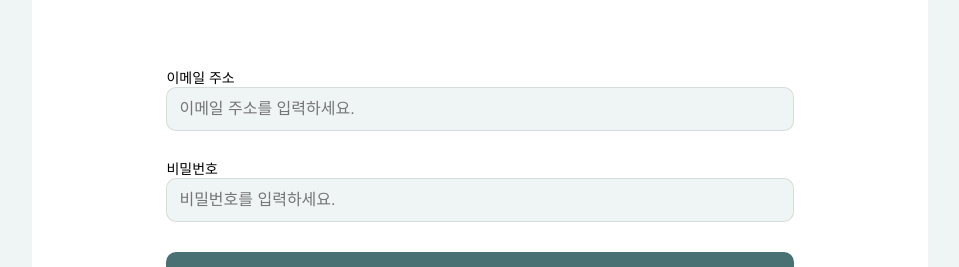
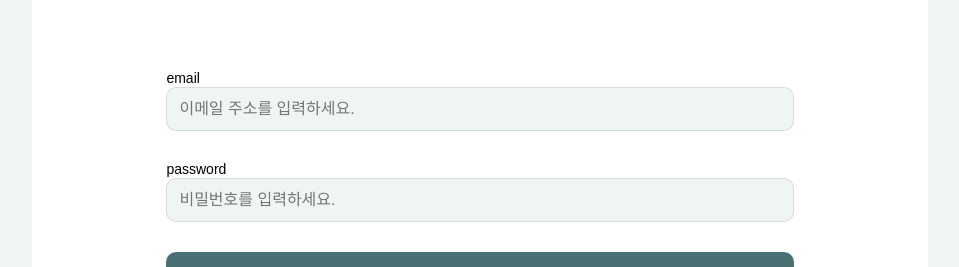
Before and after one commit to wanted-pre-onboarding-team-7/pre-onboarding-8th-1-7, a React (Create React App) app: page / in a window 1280 px wide. Shown: the part 234-501 px from the top of the page, without its empty margins (160-1119 px from the left). Built offline with nearby package versions, Linux system fonts and the light colour scheme.

Commit message:
Refactor: TextInput, constants 파일 분리

```diff
--- a/src/components/SignForm.js
+++ b/src/components/SignForm.js
@@ -1,7 +1,9 @@
 import { useEffect, useState } from 'react';
 import styled from 'styled-components';
 import { theme } from '../theme';
-import { postAuth, SUBMIT_BTN } from '../utils/auth-fn';
+import { postAuth } from '../utils/auth-fn';
+import { SUBMIT_BTN } from '../utils/constants';
+import TextInput from './TextInput';
 
 export default function SignForm({ signState, handlePostResponse }) {
   const [form, setForm] = useState(initialForm);
@@ -21,31 +23,15 @@ export default function SignForm({ signState, handlePostResponse }) {
     e.preventDefault();
     postAuth(form, signState, handlePostResponse);
   };
+
   return (
     <Form onSubmit={handleSubmit}>
-      <InputWrapper>
-        <InputLabel for="email">이메일 주소</InputLabel>
-        <Input
-          type="email"
-          id="email"
-          required
-          placeholder="이메일 주소를 입력하세요."
-          value={form.email}
-          onChange={handleChange}
-        />
-      </InputWrapper>
-      <InputWrapper>
-        <InputLabel for="password">비밀번호</InputLabel>
-        <Input
-          type="password"
-          id="password"
-          placeholder="비밀번호를 입력하세요."
-          minLength={8}
-          value={form.password}
-          required
-          onChange={handleChange}
-        />
-      </InputWrapper>
+      <TextInput type="email" value={form.email} onChange={handleChange} />
+      <TextInput
+        type="password"
+        value={form.password}
+        onChange={handleChange}
+      />
       <SubmitBtn
         type="submit"
         bgColor={theme.btnColor}
@@ -61,25 +47,7 @@ const Form = styled.form`
   width: 70%;
   gap: 30px;
 `;
-const InputWrapper = styled.div`
-  display: flex;
-  flex-direction: column;
-`;
-const InputLabel = styled.span`
-  font-size: 14px;
-`;
-const Input = styled.input`
-  font-size: 16px;
-  border: 1px solid rgba(0, 0, 0, 0.1);
-  border-radius: 10px;
-  padding: 12px;
-  :valid {
-    background-color: white;
-  }
-  :invalid {
-    background-color: #eff5f5;
-  }
-`;
+
 const SubmitBtn = styled.input`
   border: none;
   font-size: 16px;
--- /dev/null
+++ b/src/components/SignToggleBtn.js
@@ -0,0 +1,31 @@
+import styled from 'styled-components';
+import { theme } from '../theme';
+import { SIGN_UP, SIGN_IN, TOGGLE_TEXT } from '../utils/constants';
+
+export default function SignToggleBtn({ signState, setSignState }) {
+  const handleToggleClick = () => {
+    setSignState((prevState) => {
+      return prevState === SIGN_UP ? SIGN_IN : SIGN_UP;
+    });
+  };
+
+  return (
+    <ToggleBtn bgColor={theme.btnColor} onClick={handleToggleClick}>
+      <ToggleText>{TOGGLE_TEXT[signState]}</ToggleText>
+    </ToggleBtn>
+  );
+}
+
+const ToggleBtn = styled.div`
+  background-color: ${(props) => props.bgColor};
+  padding: 10px;
+  border-radius: 10px;
+  position: absolute;
+  top: 20px;
+  right: 20px;
+  cursor: pointer;
+`;
+const ToggleText = styled.span`
+  font-size: 14px;
+  color: white;
+`;
--- /dev/null
+++ b/src/components/TextInput.js
@@ -0,0 +1,40 @@
+import styled from 'styled-components';
+import { INPUT } from '../utils/constants';
+
+export default function TextInput({ type, value, onChange }) {
+  return (
+    <Wrapper>
+      <InputLabel for={type}>{type}</InputLabel>
+      <Input
+        type={type}
+        id={type}
+        placeholder={INPUT.PLACEHOLDER[type]}
+        minLength={INPUT.MIN_LEN[type]}
+        value={value}
+        required
+        onChange={onChange}
+      />
+    </Wrapper>
+  );
+}
+
+const Wrapper = styled.div`
+  display: flex;
+  flex-direction: column;
+`;
+const InputLabel = styled.span`
+  font-size: 14px;
+`;
+
+const Input = styled.input`
+  font-size: 16px;
+  border: 1px solid rgba(0, 0, 0, 0.1);
+  border-radius: 10px;
+  padding: 12px;
+  :valid {
+    background-color: white;
+  }
+  :invalid {
+    background-color: #eff5f5;
+  }
+`;
--- a/src/routes/Home.js
+++ b/src/routes/Home.js
@@ -1,11 +1,12 @@
 // Home
 import { useEffect, useState } from 'react';
 import styled from 'styled-components';
-import { HOME_TITLE, SIGN_IN, SIGN_UP, TOGGLE_TEXT } from '../utils/auth-fn';
 import { theme } from '../theme';
 import SignForm from '../components/SignForm';
 import { useNavigate } from 'react-router-dom';
 import { checkLocalStorage, saveUserToken } from '../utils/local-storage-fn';
+import SignToggleBtn from '../components/SignToggleBtn';
+import { HOME_TITLE, SIGN_UP } from '../utils/constants';
 
 export default function Home() {
   const [signState, setSignState] = useState(SIGN_UP);
@@ -15,12 +16,6 @@ export default function Home() {
   useEffect(() => {
     redirectTodo(checkLocalStorage());
   }, []);
-
-  const handleToggleClick = () => {
-    setSignState((prevState) => {
-      return prevState === SIGN_UP ? SIGN_IN : SIGN_UP;
-    });
-  };
 
   const redirectTodo = (condition) => {
     if (condition) {
@@ -40,9 +35,7 @@ export default function Home() {
     <Wrapper bgColor={theme.bgColorlight}>
       <Title>{HOME_TITLE[signState]}</Title>
       <FormWrapper>
-        <ToggleBtn bgColor={theme.btnColor} onClick={handleToggleClick}>
-          <ToggleText>{TOGGLE_TEXT[signState]}</ToggleText>
-        </ToggleBtn>
+        <SignToggleBtn signState={signState} setSignState={setSignState} />
         <SignForm
           signState={signState}
           handlePostResponse={handlePostResponse}
@@ -80,20 +73,6 @@ const Title = styled.h1`
   margin-bottom: 10px;
 `;
 
-const ToggleBtn = styled.div`
-  background-color: ${(props) => props.bgColor};
-  padding: 10px;
-  border-radius: 10px;
-  position: absolute;
-  top: 20px;
-  right: 20px;
-  cursor: pointer;
-`;
-const ToggleText = styled.span`
-  font-size: 14px;
-  color: white;
-`;
-
 const Message = styled.span`
   margin-top: 10px;
 `;
--- a/src/utils/auth-fn.js
+++ b/src/utils/auth-fn.js
@@ -1,32 +1,7 @@
 import axios from 'axios';
+import { RES_MSG } from './constants';
 
 export const API_URL = 'https://pre-onboarding-selection-task.shop';
-
-const RES_MSG = {
-  SUCCESS(SignState) {
-    return `${HOME_TITLE[SignState]}에 성공하였습니다`;
-  },
-  FAIL(SignState) {
-    return `${HOME_TITLE[SignState]}에 실패하였습니다. 재시도해주세요.`;
-  },
-};
-
-export const SIGN_UP = 'SIGN_UP';
-export const SIGN_IN = 'SIGN_IN';
-
-export const HOME_TITLE = {
-  SIGN_UP: '회원 가입',
-  SIGN_IN: '로그인',
-};
-export const SUBMIT_BTN = {
-  SIGN_UP: '계정 생성',
-  SIGN_IN: '로그인',
-};
-export const TOGGLE_TEXT = {
-  SIGN_UP: '로그인으로 이동하기',
-  SIGN_IN: '회원 가입으로 이동하기',
-};
-
 const SIGN_URL = {
   SIGN_UP: `${API_URL}/auth/signup`,
   SIGN_IN: `${API_URL}/auth/signin`,
--- /dev/null
+++ b/src/utils/constants.js
@@ -0,0 +1,35 @@
+export const INPUT = {
+  PLACEHOLDER: {
+    email: '이메일 주소를 입력하세요.',
+    password: '비밀번호를 입력하세요.',
+  },
+  MIN_LEN: {
+    email: false,
+    password: 8,
+  },
+};
+
+export const RES_MSG = {
+  SUCCESS(SignState) {
+    return `${HOME_TITLE[SignState]}에 성공하였습니다`;
+  },
+  FAIL(SignState) {
+    return `${HOME_TITLE[SignState]}에 실패하였습니다. 재시도해주세요.`;
+  },
+};
+
+export const SIGN_UP = 'SIGN_UP';
+export const SIGN_IN = 'SIGN_IN';
+
+export const HOME_TITLE = {
+  SIGN_UP: '회원 가입',
+  SIGN_IN: '로그인',
+};
+export const SUBMIT_BTN = {
+  SIGN_UP: '계정 생성',
+  SIGN_IN: '로그인',
+};
+export const TOGGLE_TEXT = {
+  SIGN_UP: '로그인으로 이동하기',
+  SIGN_IN: '회원 가입으로 이동하기',
+};
```
